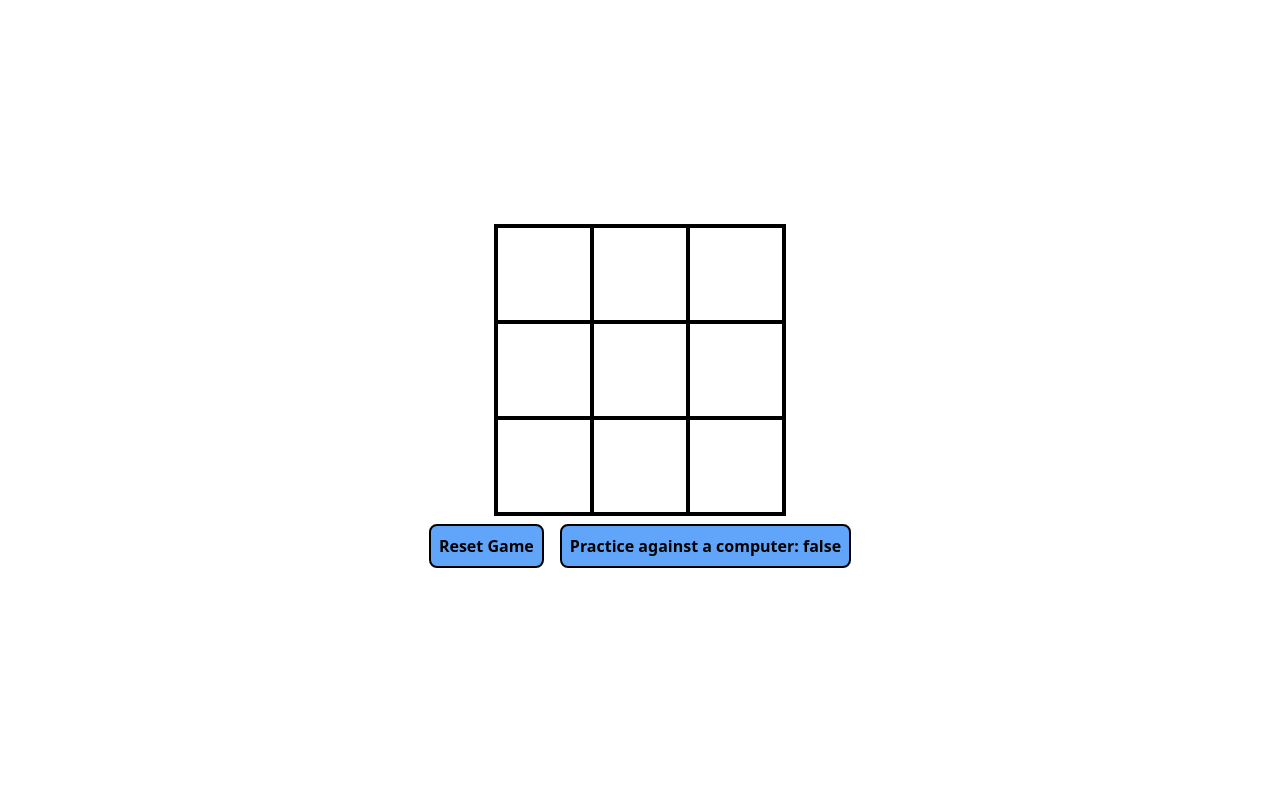
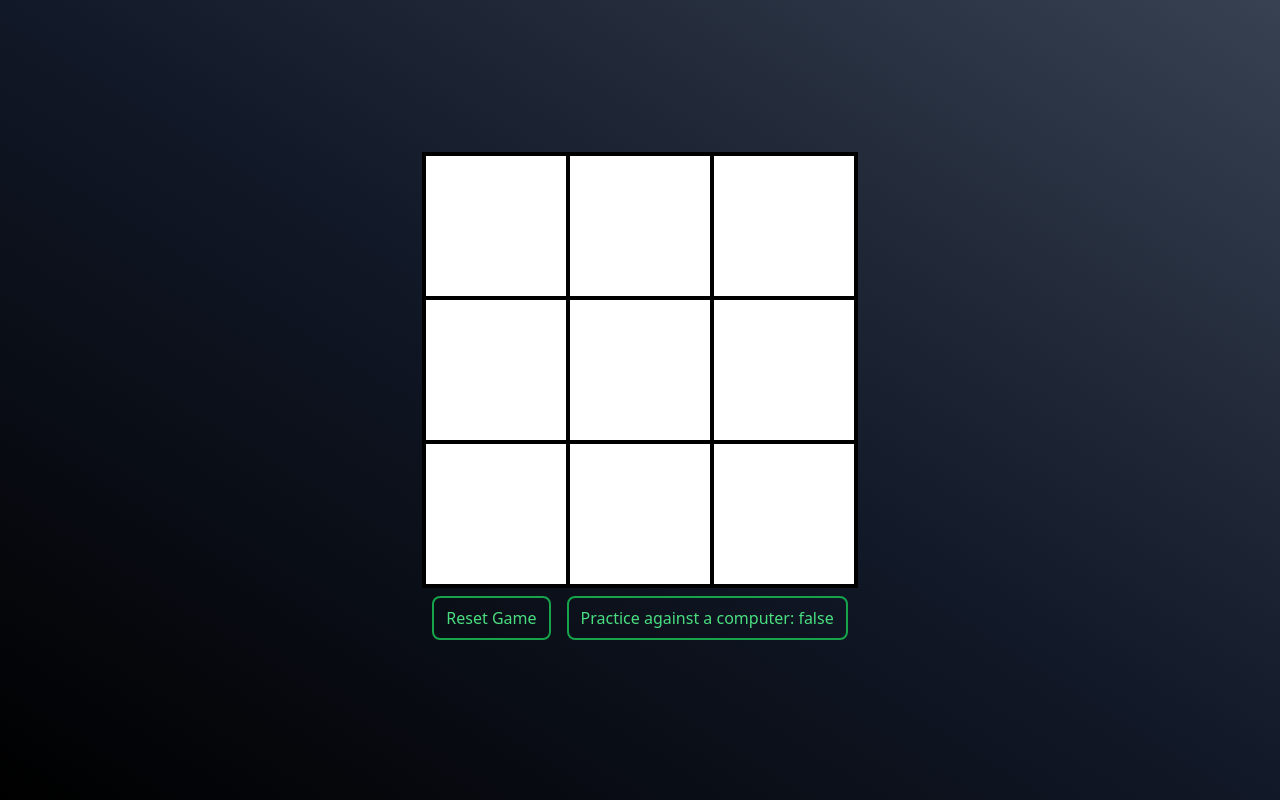
Before and after one commit to weedenrj/tictactoe, a Next.js app in the folder game/: page / in a window 1280 px wide. Built offline with nearby package versions, Linux system fonts and the light colour scheme.

Commit message:
2 hour version

```diff
--- a/game/pages/index.tsx
+++ b/game/pages/index.tsx
@@ -1,6 +1,4 @@
 import type { NextPage } from "next";
-import Head from "next/head";
-import Image from "next/image";
 import { useState, useEffect } from "react";
 
 /**
@@ -9,8 +7,7 @@ import { useState, useEffect } from "react";
  * @brief A Tic-Tact-Toe game build with NextJS, TailwindCSS, Typescript and including preact.
  *        This is typically what I install in every project.
  *
- * ? 1 hour version - game is fully playable with tie detection
- * ? and meets all required functionality. Might have bugs and messy code.
+ * ? 2 hour version - I actually only spend 1h 20min on this before I ran out of ideas.
  *
  * @returns The full game in a web page
  */
@@ -44,7 +41,6 @@ const Home: NextPage = () => {
     while (boardCopy[num] != "") {
       num = Math.floor(Math.random() * 9);
     }
-    console.log(num);
     boardCopy[num] = "O";
     setBoard(boardCopy);
     setXGoes(!xGoes);
@@ -98,6 +94,7 @@ const Home: NextPage = () => {
       setXGoes(true);
     }
     setWinner("");
+    setIsTie(false);
   }
 
   function restart() {
@@ -118,18 +115,24 @@ const Home: NextPage = () => {
   }, [board]);
 
   return (
-    <div className="min-w-screen min-h-screen flex flex-col justify-center items-center">
+    <div className="min-w-screen min-h-screen center-screen bg-gradient-to-bl from-gray-700 via-gray-900 to-black">
       {!winner && !isTie && (
         <>
           {/* BOARD */}
-          <div className="grid grid-cols-3 border-2 border-black">
+          <div className="grid grid-cols-3 border-2 border-black bg-white">
             {board.map((symbol, key) => (
               <button
-                className="w-24 h-24 border-2 border-black text-3xl"
+                className="w-36 h-36 border-2 border-black text-7xl"
                 onClick={() => playGame(symbol, key)}
                 key={key}
               >
-                {symbol}
+                <div
+                  className={`transition ease-in-out duration-1000 hover:scale-125  ${
+                    symbol === "X" ? "text-blue-600" : "text-green-400"
+                  }`}
+                >
+                  {symbol}
+                </div>
               </button>
             ))}
           </div>
@@ -145,6 +148,7 @@ const Home: NextPage = () => {
                 setCpuPlayer(!cpuPlayer);
                 reset();
                 setWinner("");
+                setXGoes(true);
               }}
             >
               Practice against a computer: {String(cpuPlayer)}
@@ -155,7 +159,9 @@ const Home: NextPage = () => {
 
       {winner && (
         <div className="min-w-screen min-h-screen flex flex-col justify-center items-center">
-          <div className="text-3xl">{winner} Has Won The Game!</div>
+          <div className="text-7xl text-green-600 my-2">
+            {winner} Has Won The Game!
+          </div>
           <button className="btns" onClick={() => startNewGame()}>
             Play another game?
           </button>
@@ -164,7 +170,7 @@ const Home: NextPage = () => {
 
       {isTie && (
         <div className="min-w-screen min-h-screen flex flex-col justify-center items-center">
-          <div className="text-3xl">Tie Game!</div>
+          <div className="text-7xl text-green-600">Tie Game!</div>
           <button
             className="btns"
             onClick={() => {
--- a/game/styles/globals.css
+++ b/game/styles/globals.css
@@ -2,6 +2,10 @@
 @tailwind components;
 @tailwind utilities;
 
-.btns{
-@apply border-2 rounded-lg m-2 p-2 bg-blue-400 border-black font-bold;
+.btns {
+  @apply m-2 border-2 border-green-600 rounded-lg px-3 py-2 text-green-400 cursor-pointer hover:bg-green-600 hover:text-green-200;
 }
+
+.center-screen {
+  @apply flex flex-col justify-center items-center;
+}
```
